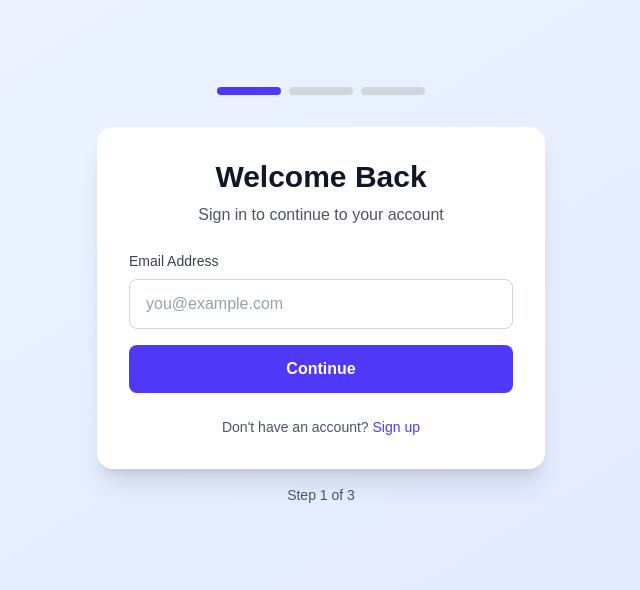
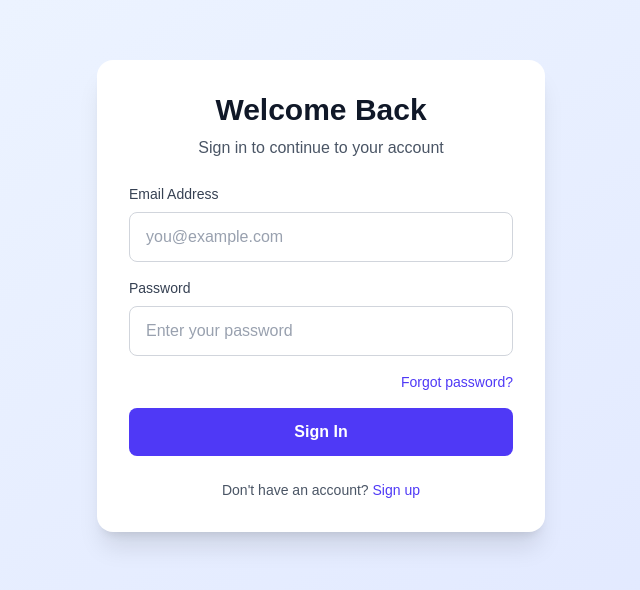
Before and after one commit to Bpatalano/nextjs-project-10-2025, a Next.js app: page / in a window 1280 px wide. Shown: the part 104-694 px from the top of the page, without its empty margins (319-959 px from the left). Built offline with nearby package versions, Linux system fonts and the light colour scheme.

Commit message:
use claude to remove extra step and progress logic

```diff
--- a/app/components/PasswordStep.tsx
+++ /dev/null
@@ -1,64 +0,0 @@
-import posthog from 'posthog-js';
-
-interface PasswordStepProps {
-  onNext: () => void;
-  onBack: () => void;
-}
-
-export default function PasswordStep({ onNext, onBack }: PasswordStepProps) {
-  return (
-    <div className="space-y-6">
-      <div className="text-center">
-        <h1 className="text-3xl font-bold text-gray-900 dark:text-white">
-          Enter Password
-        </h1>
-        <p className="mt-2 text-gray-600 dark:text-gray-400">
-          Please enter your password to continue
-        </p>
-      </div>
-
-      <div className="space-y-4">
-        <div>
-          <label className="mb-2 block text-sm font-medium text-gray-700 dark:text-gray-300">
-            Password
-          </label>
-          <input
-            type="password"
-            placeholder="Enter your password"
-            className="w-full rounded-lg border border-gray-300 bg-white px-4 py-3 text-gray-900 placeholder-gray-400 focus:border-indigo-500 focus:outline-none focus:ring-2 focus:ring-indigo-500 dark:border-gray-600 dark:bg-gray-700 dark:text-white dark:placeholder-gray-500"
-          />
-        </div>
-
-        <div className="flex justify-end">
-          <button
-            onClick={() => posthog.capture('forgot_password_clicked')}
-            className="text-sm font-medium text-indigo-600 hover:text-indigo-500 dark:text-indigo-400"
-          >
-            Forgot password?
-          </button>
-        </div>
-
-        <div className="flex gap-3">
-          <button
-            onClick={() => {
-              posthog.capture('password_step_navigated_back');
-              onBack();
-            }}
-            className="w-full rounded-lg border border-gray-300 py-3 font-semibold text-gray-700 transition-colors hover:bg-gray-50 focus:outline-none focus:ring-2 focus:ring-gray-500 focus:ring-offset-2 dark:border-gray-600 dark:text-gray-300 dark:hover:bg-gray-700"
-          >
-            Back
-          </button>
-          <button
-            onClick={() => {
-              posthog.capture('password_step_submitted');
-              onNext();
-            }}
-            className="w-full rounded-lg bg-indigo-600 py-3 font-semibold text-white transition-colors hover:bg-indigo-700 focus:outline-none focus:ring-2 focus:ring-indigo-500 focus:ring-offset-2 dark:bg-indigo-500 dark:hover:bg-indigo-600"
-          >
-            Sign In
-          </button>
-        </div>
-      </div>
-    </div>
-  );
-}
--- a/app/components/ProgressIndicator.tsx
+++ /dev/null
@@ -1,24 +0,0 @@
-interface ProgressIndicatorProps {
-  currentStep: number;
-  totalSteps: number;
-}
-
-export default function ProgressIndicator({
-  currentStep,
-  totalSteps,
-}: ProgressIndicatorProps) {
-  return (
-    <div className="mb-8 flex justify-center gap-2">
-      {Array.from({ length: totalSteps }, (_, i) => i + 1).map((num) => (
-        <div
-          key={num}
-          className={`h-2 w-16 rounded-full transition-all ${
-            currentStep >= num
-              ? "bg-indigo-600 dark:bg-indigo-400"
-              : "bg-gray-300 dark:bg-gray-600"
-          }`}
-        />
-      ))}
-    </div>
-  );
-}
--- a/app/components/WelcomeStep.tsx
+++ b/app/components/WelcomeStep.tsx
@@ -29,14 +29,34 @@ export default function WelcomeStep({ onNext, onSignup }: WelcomeStepProps) {
           />
         </div>
 
+        <div>
+          <label className="mb-2 block text-sm font-medium text-gray-700 dark:text-gray-300">
+            Password
+          </label>
+          <input
+            type="password"
+            placeholder="Enter your password"
+            className="w-full rounded-lg border border-gray-300 bg-white px-4 py-3 text-gray-900 placeholder-gray-400 focus:border-indigo-500 focus:outline-none focus:ring-2 focus:ring-indigo-500 dark:border-gray-600 dark:bg-gray-700 dark:text-white dark:placeholder-gray-500"
+          />
+        </div>
+
+        <div className="flex justify-end">
+          <button
+            onClick={() => posthog.capture('forgot_password_clicked')}
+            className="text-sm font-medium text-indigo-600 hover:text-indigo-500 dark:text-indigo-400"
+          >
+            Forgot password?
+          </button>
+        </div>
+
         <button
           onClick={() => {
-            posthog.capture('welcome_step_continue_clicked');
+            posthog.capture('signin_submitted');
             onNext();
           }}
           className="w-full rounded-lg bg-indigo-600 py-3 font-semibold text-white transition-colors hover:bg-indigo-700 focus:outline-none focus:ring-2 focus:ring-indigo-500 focus:ring-offset-2 dark:bg-indigo-500 dark:hover:bg-indigo-600"
         >
-          Continue
+          Sign In
         </button>
       </div>
 
--- a/app/page.tsx
+++ b/app/page.tsx
@@ -2,9 +2,7 @@
 
 import { useState } from "react";
 import posthog from 'posthog-js';
-import ProgressIndicator from "@/app/components/ProgressIndicator";
 import WelcomeStep from "@/app/components/WelcomeStep";
-import PasswordStep from "@/app/components/PasswordStep";
 import SignupStep from "@/app/components/SignupStep";
 import SuccessStep from "@/app/components/SuccessStep";
 import ReferralStep from "@/app/components/ReferralStep";
@@ -12,12 +10,13 @@ import ReferralStep from "@/app/components/ReferralStep";
 export default function Home() {
   const [step, setStep] = useState(1);
 
-  const handleNext = () => {
-    if (step < 3) setStep(step + 1);
+  const handleSignIn = () => {
+    posthog.capture('signin_completed');
+    setStep(2);
   };
 
   const handleBack = () => {
-    if (step > 1) setStep(step - 1);
+    setStep(1);
   };
 
   const handleReset = () => {
@@ -27,69 +26,44 @@ export default function Home() {
 
   const handleSignup = () => {
     posthog.capture('signup_initiated');
-    setStep(4);
+    setStep(3);
   };
 
   const handleSignupComplete = () => {
     posthog.capture('signup_completed');
-    setStep(3); // Go to success step
+    setStep(2);
   };
 
   const handleReferFriend = () => {
     posthog.capture('referral_initiated');
-    setStep(5); // Go to referral step
+    setStep(4);
   };
 
   const handleBackFromReferral = () => {
-    setStep(3); // Go back to success step
-  };
-
-  const getStepForProgress = () => {
-    if (step === 4) return 1; // Signup is step 1 in progress
-    if (step === 5) return 3; // Referral shows as complete in progress
-    return step;
-  };
-
-  const getTotalSteps = () => {
-    if (step === 4) return 2; // Signup flow: signup + success
-    return 3; // Login flow: welcome + password + success
+    setStep(2);
   };
 
   return (
     <div className="flex min-h-screen items-center justify-center bg-gradient-to-br from-blue-50 to-indigo-100 dark:from-gray-900 dark:to-gray-800">
       <div className="w-full max-w-md">
-        <ProgressIndicator
-          currentStep={getStepForProgress()}
-          totalSteps={getTotalSteps()}
-        />
-
         <div className="rounded-2xl bg-white p-8 shadow-xl dark:bg-gray-800">
           {step === 1 && (
-            <WelcomeStep onNext={handleNext} onSignup={handleSignup} />
+            <WelcomeStep onNext={handleSignIn} onSignup={handleSignup} />
           )}
           {step === 2 && (
-            <PasswordStep onNext={handleNext} onBack={handleBack} />
-          )}
-          {step === 3 && (
             <SuccessStep
               onReset={handleReset}
               onBack={handleBack}
               onReferFriend={handleReferFriend}
             />
           )}
-          {step === 4 && (
+          {step === 3 && (
             <SignupStep onNext={handleSignupComplete} onBack={handleReset} />
           )}
-          {step === 5 && (
+          {step === 4 && (
             <ReferralStep onBack={handleBackFromReferral} onReset={handleReset} />
           )}
         </div>
-
-        <p className="mt-4 text-center text-sm text-gray-600 dark:text-gray-400">
-          {step === 4 && "Step 1 of 2"}
-          {step === 5 && "Referral"}
-          {step <= 3 && `Step ${step} of 3`}
-        </p>
       </div>
     </div>
   );
```
